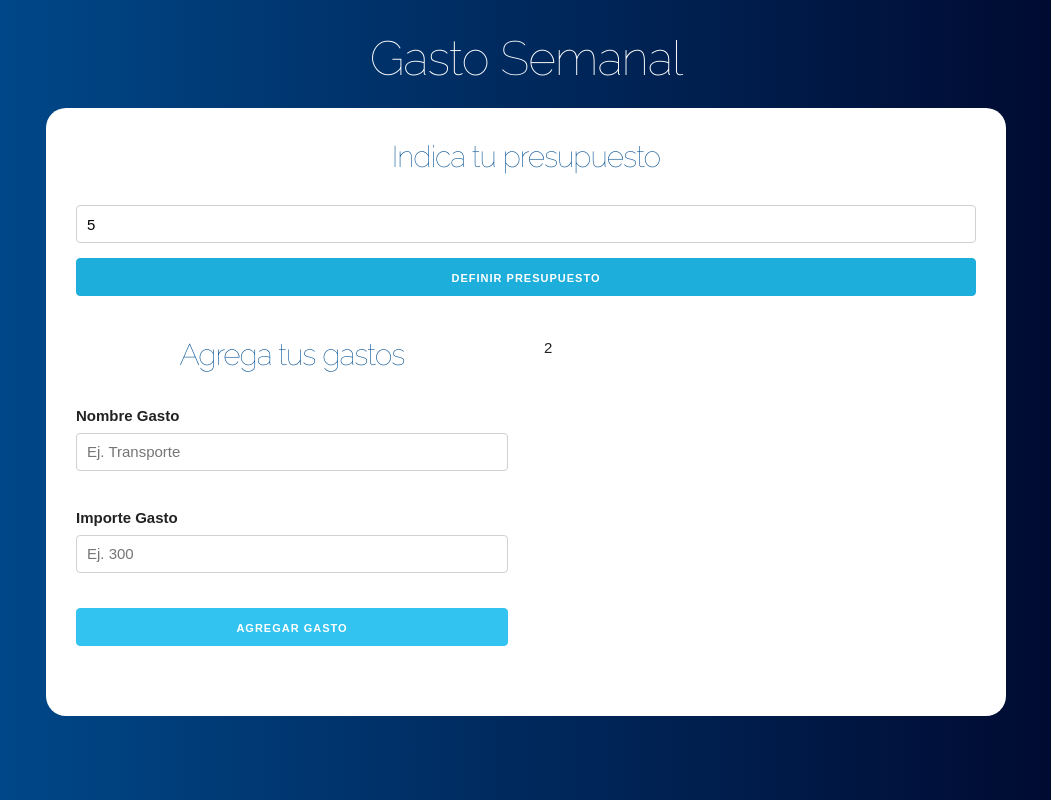
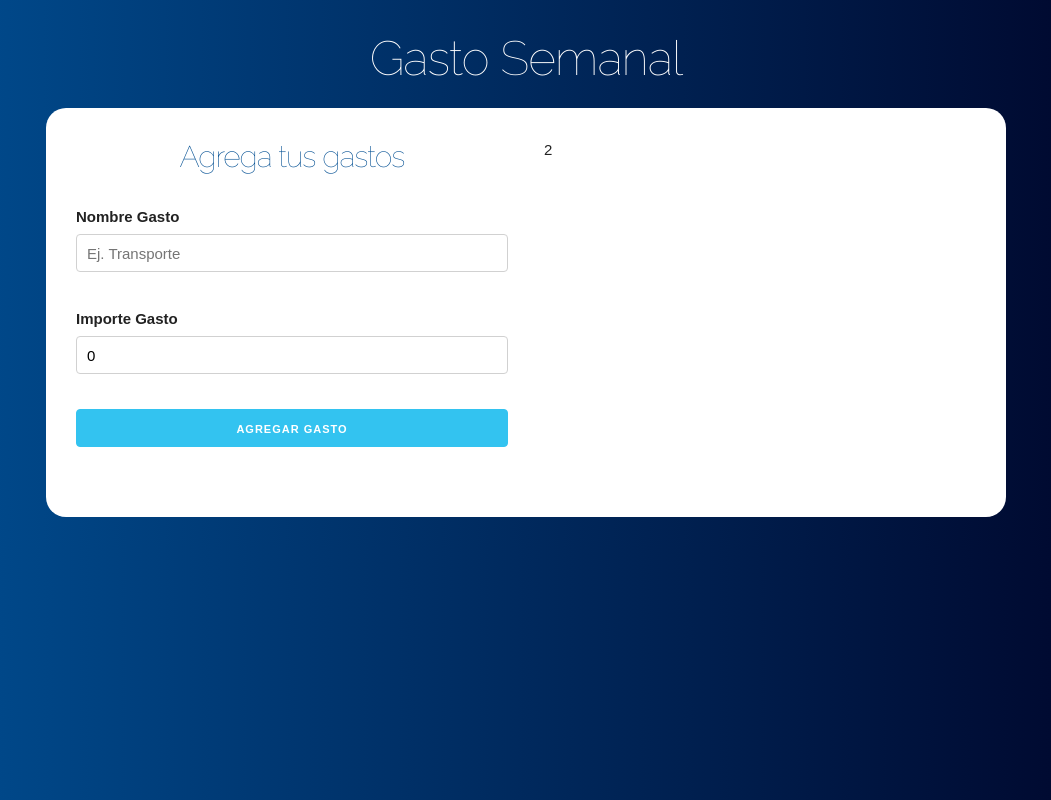
Before and after one commit to FranMolleda/Presupuesto, a React (Create React App) app: page / in a window 1280 px wide. Both pictures are taken after typing "5" into the empty fields and a click on the input "Definir Presupuesto". Shown: the whole page, without its empty margins (114-1165 px from the left). Built offline with nearby package versions, Linux system fonts and the light colour scheme.

Commit message:
Carga diferente de condicion para componentes y State de gastos

```diff
--- a/src/App.js
+++ b/src/App.js
@@ -5,24 +5,28 @@ import Formulario from "./components/Formulario";
 function App() {
   const [presupuesto, setPresupuesto] = useState(0);
   const [restante, setRestante] = useState(0);
+  const [mostrarpregunta, setMostrarpregunta] = useState(true);
 
   return (
     <Fragment>
       <div className="container">
         <header>
           <h1>Gasto Semanal</h1>
-
           <div className="contenido-principal contenido">
+            {mostrarpregunta ? (
               <Pregunta
                 setPresupuesto={setPresupuesto}
                 setRestante={setRestante}
+                setMostrarpregunta={setMostrarpregunta}
               />
+            ) : (
               <div className="row">
                 <div className="one-half column">
                   <Formulario />
                 </div>
                 <div className="one-half column">2</div>
               </div>
+            )}
           </div>
         </header>
       </div>
--- a/src/components/Formulario.js
+++ b/src/components/Formulario.js
@@ -1,8 +1,22 @@
 import React, { useState } from "react";
 
 const Formulario = () => {
+  const [nombre, setNombre] = useState("");
+  const [cantidad, setCantidad] = useState(0);
+
+  const agregaGasto = (e) => {
+    e.preventDefault();
+
+    //Validar
+
+    //Construir el gasto
+
+    //Pasar el gasto al componente principal
+
+    //Resetear el form
+  };
   return (
-    <form onSubmit="submit">
+    <form onSubmit={agregaGasto}>
       <h2>Agrega tus gastos</h2>
       <div className="campo">
         <label>Nombre Gasto</label>
@@ -10,11 +24,19 @@ const Formulario = () => {
           type="text"
           className="u-full-width"
           placeholder="Ej. Transporte"
+          value={nombre}
+          onChange={(e) => setNombre(e.target.value)}
         />
       </div>
       <div className="campo">
         <label>Importe Gasto</label>
-        <input type="number" className="u-full-width" placeholder="Ej. 300" />
+        <input
+          type="number"
+          className="u-full-width"
+          placeholder="Ej. 300"
+          value={cantidad}
+          onChange={(e) => setCantidad(parseInt(e.target.value, 10))}
+        />
       </div>
       <input
         type="submit"
--- a/src/components/Pregunta.js
+++ b/src/components/Pregunta.js
@@ -1,7 +1,7 @@
 import React, { Fragment, useState } from "react";
 import Error from "./Error";
 
-const Pregunta = ({ setPresupuesto, setRestante }) => {
+const Pregunta = ({ setPresupuesto, setRestante, setMostrarpregunta }) => {
   const [cantidad, setCantidad] = useState(0);
   const [error, setError] = useState(false);
   const handlePresupuesto = (e) => {
@@ -23,6 +23,7 @@ const Pregunta = ({ setPresupuesto, setRestante }) => {
     setError(false);
     setPresupuesto(cantidad);
     setRestante(cantidad);
+    setMostrarpregunta(false);
   };
 
   console.log(cantidad);
```
Lines whose indentation alone changed are shown as unchanged.
